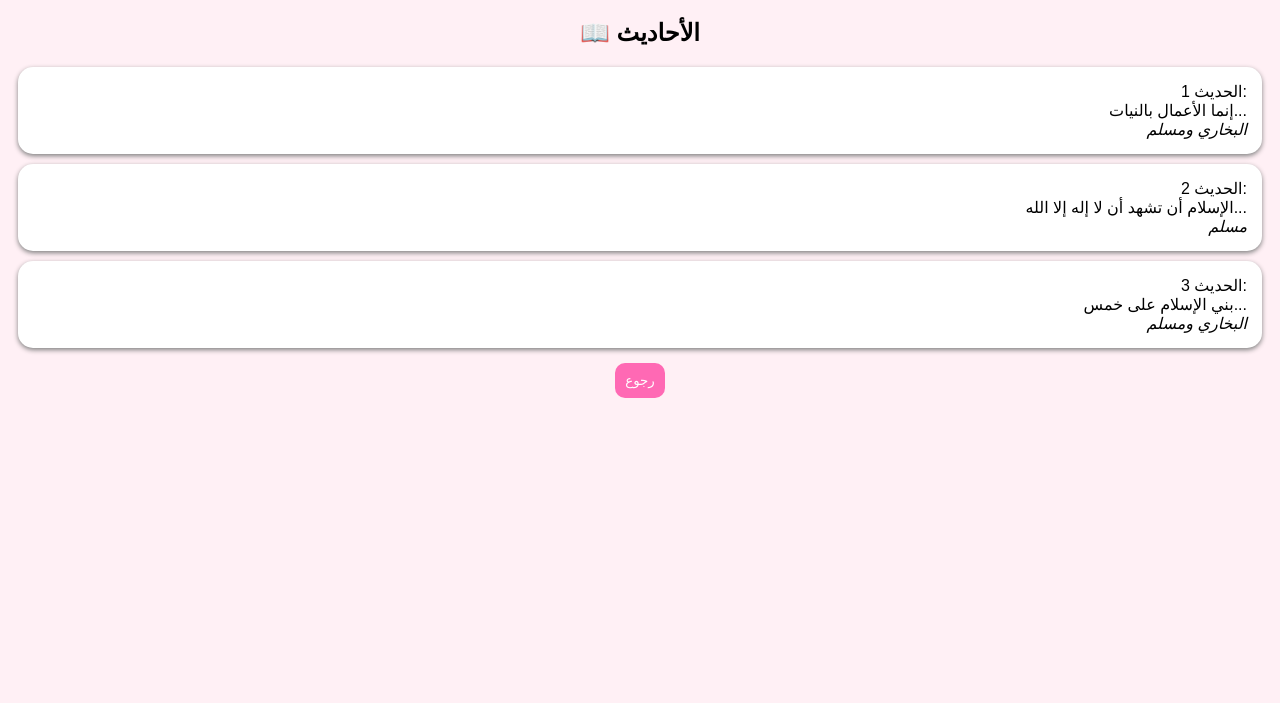
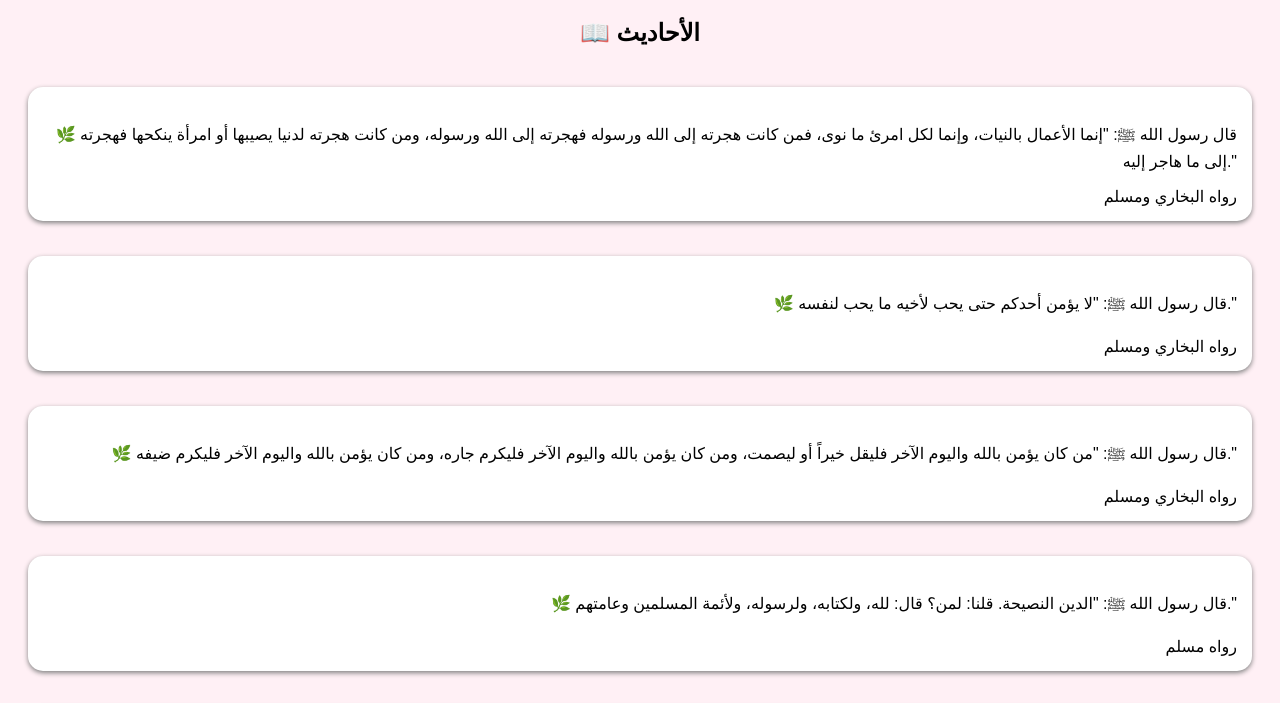
Before and after one commit to samarhalisamarhali-png/my-little-boost, a plain HTML site: page index.html in a window 1280 px wide. Both pictures are taken after a click on the element "📖 الأحاديث". Shown: the part 62-765 px from the top of the page. Drawn offline with Linux system fonts and the light colour scheme.

Commit message:
Update index.html

```diff
--- a/index.html
+++ b/index.html
@@ -14,7 +14,7 @@
 <style>
 body {
   font-family: Arial;
-  background: #fff0f5;
+   background: #fff0f5;
   text-align: center;
   transition: 0.3s;
 }
@@ -77,6 +77,13 @@ textarea {
   box-shadow: 0 2px 5px gray;
   text-align: right;
 }
+
+  .hadith-container {
+  display: flex;
+  flex-direction: column;
+  gap: 15px;
+  padding: 10px;
+}
 </style>
 </head>
 
@@ -125,10 +132,44 @@ textarea {
 <div id="hadith" class="screen">
 <h2>📖 الأحاديث</h2>
 
-<div class="box">الحديث 1:<br>إنما الأعمال بالنيات...<br><i>البخاري ومسلم</i></div>
-<div class="box">الحديث 2:<br>الإسلام أن تشهد أن لا إله إلا الله...<br><i>مسلم</i></div>
-<div class="box">الحديث 3:<br>بني الإسلام على خمس...<br><i>البخاري ومسلم</i></div>
+<div class="hadith-container">
 
+  <div class="box">
+    <p>🌿 قال رسول الله ﷺ: "إنما الأعمال بالنيات، وإنما لكل امرئ ما نوى، فمن كانت هجرته إلى الله ورسوله فهجرته إلى الله ورسوله، ومن كانت هجرته لدنيا يصيبها أو امرأة ينكحها فهجرته إلى ما هاجر إليه."</p>
+    <span>رواه البخاري ومسلم</span>
+  </div>
+
+  <div class="box">
+    <p>🌿 قال رسول الله ﷺ: "لا يؤمن أحدكم حتى يحب لأخيه ما يحب لنفسه."</p>
+    <span>رواه البخاري ومسلم</span>
+  </div>
+
+  <div class="box">
+    <p>🌿 قال رسول الله ﷺ: "من كان يؤمن بالله واليوم الآخر فليقل خيراً أو ليصمت، ومن كان يؤمن بالله واليوم الآخر فليكرم جاره، ومن كان يؤمن بالله واليوم الآخر فليكرم ضيفه."</p>
+    <span>رواه البخاري ومسلم</span>
+  </div>
+
+  <div class="box">
+    <p>🌿 قال رسول الله ﷺ: "الدين النصيحة. قلنا: لمن؟ قال: لله، ولكتابه، ولرسوله، ولأئمة المسلمين وعامتهم."</p>
+    <span>رواه مسلم</span>
+  </div>
+
+  <div class="box">
+    <p>🌿 قال رسول الله ﷺ: "اتق الله حيثما كنت، وأتبع السيئة الحسنة تمحها، وخالق الناس بخلق حسن."</p>
+    <span>رواه الترمذي</span>
+  </div>
+
+  <div class="box">
+    <p>🌿 قال رسول الله ﷺ: "إن الله لا ينظر إلى صوركم وأموالكم، ولكن ينظر إلى قلوبكم وأعمالكم."</p>
+    <span>رواه مسلم</span>
+  </div>
+
+  <div class="box">
+    <p>🌿 قال رسول الله ﷺ: "أحب الأعمال إلى الله أدومها وإن قل."</p>
+    <span>رواه البخاري ومسلم</span>
+  </div>
+
+</div>
 <button onclick="back()">رجوع</button>
 </div>
 
```
